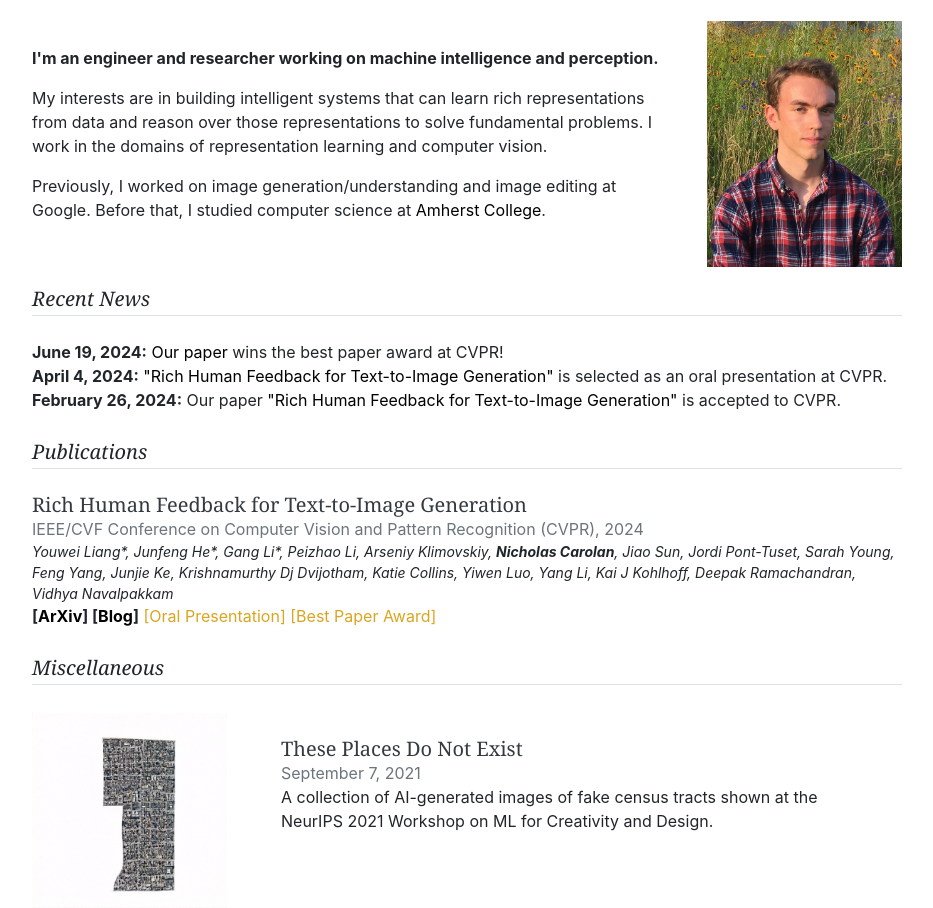
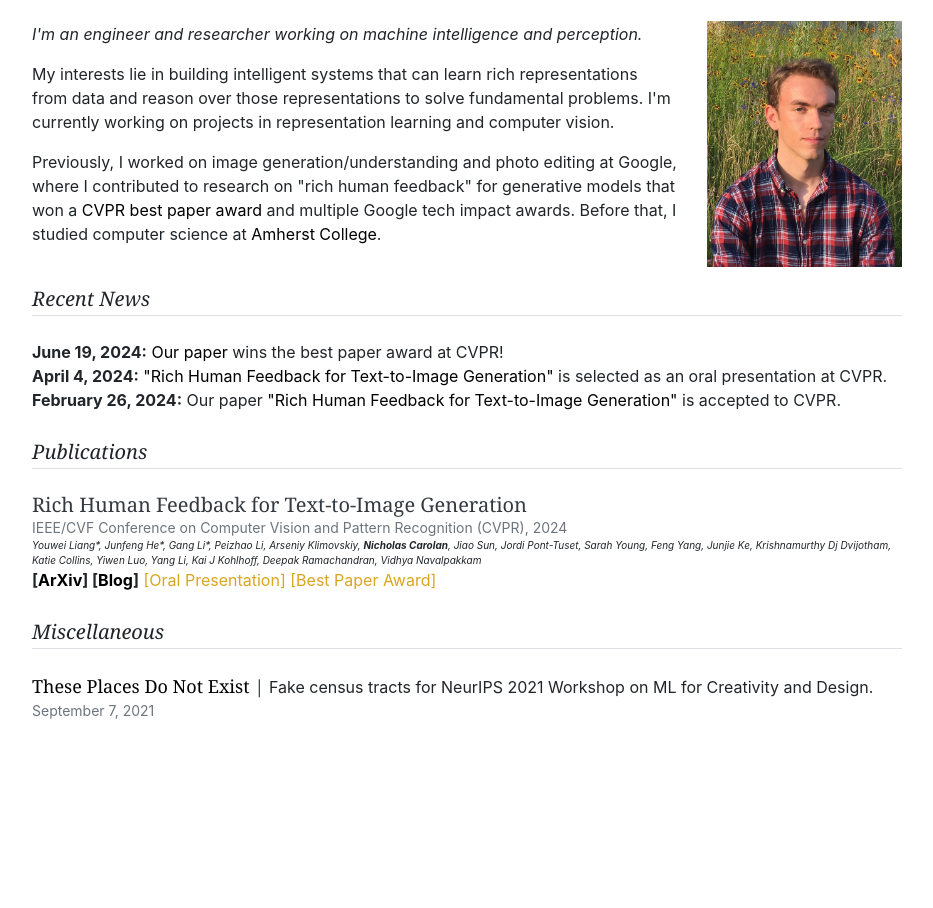
Before and after one commit to ncarolan/ncarolan.github.io, a plain HTML site: page index.html in a window 1280 px wide. Shown: the part 117-1025 px from the top of the page, without its empty margins (173-1106 px from the left). After the commit the page ends 862 px from the top, so only its background shows below. Drawn offline with nearby package versions, Linux system fonts and the light colour scheme.

Commit message:
Minor content changes.

```diff
--- a/css/blog.css
+++ b/css/blog.css
@@ -184,8 +184,12 @@ h1, h2, h3, h4, h5, h6 {
     border-radius: 0 !important;
 }
 
+.text-tiny {
+  font-size: 10px;
+}
+
 .text-small {
-    font-size: 14px;
+  font-size: 14px;
 }
 
 .gold-text {
--- a/index.html
+++ b/index.html
@@ -47,26 +47,13 @@
       <header class="blog-header"></header>
       <!-- /Header -->
 
-      <!-- About >
-      <div class="row mb-4 h-100">
-        <div class="col-9 pt-1">
-          <div class="p-4 bg-light h-100">
-              <p class="mt-2">I'm an engineer and researcher working on machine intelligence and perception.</p>
-              <p>My interests are in building intelligent systems that can learn rich representations from data and reason over those representations to solve fundamental problems. I work in the domains of representation learning and computer vision.</p>
-              <p class="mb-0">Previously, I worked on image generation/understanding and image editing at Google. Before that, I studied computer science at <a href="https://www.amherst.edu" target="_blank">Amherst College</a>.</p>
-          </div>
-        </div>
-        <div class="col-3 pt-1">
-          <img src="images/index/self.jpg" width=100%>
-        </div>
-      </div> -->
-
+      <!-- About -->
       <div class="row mt-4 mb-0 h-100">
         <div class="col-9 d-flex align-items-center">
           <div class="p-0 mb-1 w-100">
-            <p class="mt-0"><strong>I'm an engineer and researcher working on machine intelligence and perception.</strong></p>
-            <p>My interests are in building intelligent systems that can learn rich representations from data and reason over those representations to solve fundamental problems. I work in the domains of representation learning and computer vision.</p>
-            <p>Previously, I worked on image generation/understanding and image editing at Google. Before that, I studied computer science at <a href="https://www.amherst.edu" target="_blank">Amherst College</a>.</p>
+            <p class="mt-0"><i>I'm an engineer and researcher working on machine intelligence and perception.</i></p>
+            <p>My interests lie in building intelligent systems that can learn rich representations from data and reason over those representations to solve fundamental problems. I'm currently working on projects in representation learning and computer vision.</p>
+            <p>Previously, I worked on image generation/understanding and photo editing at Google, where I contributed to research on "rich human feedback" for generative models that won a <a href="https://cvpr.thecvf.com/Conferences/2024/News/Awards" target="_blank">CVPR best paper award</a> and multiple Google tech impact awards. Before that, I studied computer science at <a href="https://www.amherst.edu" target="_blank">Amherst College</a>.</p>
           </div>
         </div>
         <div class="col-3 d-flex align-items-center justify-content-center">
@@ -87,9 +74,9 @@
       <h5 id="publications" class="pt-1 mt-4 pb-1 mb-4 font-italic border-bottom">Publications</h5>
 
         <h5 class="mb-0"><a class="text-dark">Rich Human Feedback for Text-to-Image Generation</a></h5>
-        <div class="mb-0 text-muted">IEEE/CVF Conference on Computer Vision and Pattern Recognition (CVPR), 2024</div>
+        <div class="mb-0 text-small text-muted">IEEE/CVF Conference on Computer Vision and Pattern Recognition (CVPR), 2024</div>
 
-        <p class="text-small mb-0"><i> Youwei Liang*, Junfeng He*, Gang Li*, Peizhao Li, Arseniy Klimovskiy, <strong>Nicholas Carolan</strong>, Jiao Sun, Jordi Pont-Tuset, Sarah Young, Feng Yang, Junjie Ke, Krishnamurthy Dj Dvijotham, Katie Collins, Yiwen Luo, Yang Li, Kai J Kohlhoff, Deepak Ramachandran, Vidhya Navalpakkam</i></p>
+        <p class="text-tiny mb-0"><i> Youwei Liang*, Junfeng He*, Gang Li*, Peizhao Li, Arseniy Klimovskiy, <strong>Nicholas Carolan</strong>, Jiao Sun, Jordi Pont-Tuset, Sarah Young, Feng Yang, Junjie Ke, Krishnamurthy Dj Dvijotham, Katie Collins, Yiwen Luo, Yang Li, Kai J Kohlhoff, Deepak Ramachandran, Vidhya Navalpakkam</i></p>
       <strong class="mb-1">[<a href="https://arxiv.org/abs/2312.10240" target="_blank">ArXiv</a>] [<a href="https://research.google/blog/rich-human-feedback-for-text-to-image-generation/" target="_blank">Blog</a>]</strong><span class="gold-text"> [Oral Presentation] [Best Paper Award]</span>
 
       <!-- /Publications -->
@@ -99,18 +86,10 @@
       <!-- Miscellaneous -->
       <h5 id="miscellaneous" class="pt-1 mt-4 pb-1 mb-4 font-italic border-bottom">Miscellaneous</h5>
 
-      <div class="row">
-        <div class="col-3 pt-1">
-          <img src="images/fakeplaces/Urban1.png" width=100%>
-        </div>
-        <div class="col-9 pt-1">
-          <div class="p-4 mb-3 h-100">
-            <h5 class="mb-0"><a class="text-dark" href="fakeplaces.html">These Places Do Not Exist</a></h5>
-            <div class="mb-0 text-muted">September 7, 2021</div>
-            <p>A collection of AI-generated images of fake census tracts shown at the NeurIPS 2021 Workshop on ML for Creativity and Design.</p>
-          </div>
-        </div>
-      </div>
+      <p class="mb-0"><a class="georgia" style="font-size: 18px;" href="fakeplaces.html">These Places Do Not Exist</a><a class="georgia" style="font-size: 18px;">  |  </a>  Fake census tracts for NeurIPS 2021 Workshop on ML for Creativity and Design.</p>
+      <div class="mb-2 text-small text-muted">September 7, 2021</div>
+
+      <p class="mb-4"></p>
       <!-- /Miscellaneous -->
 
     </div>
```
